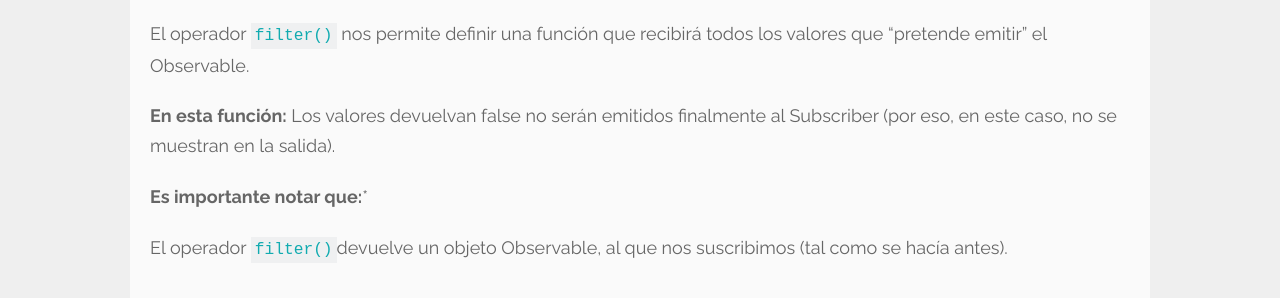
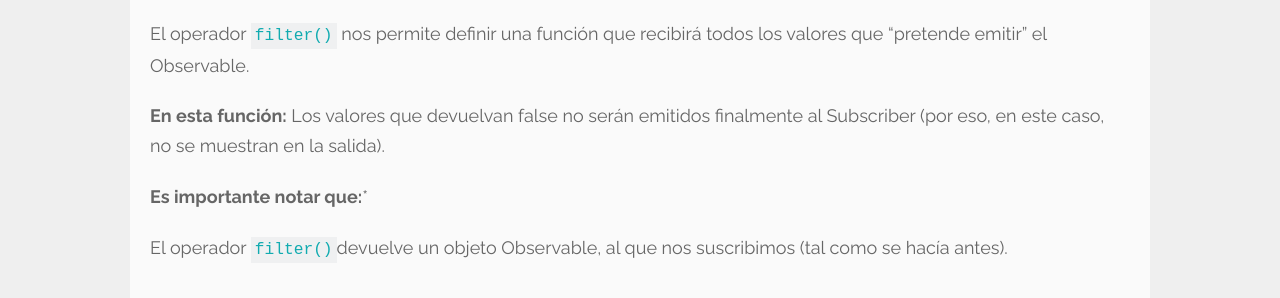
Before and after one commit to JCarlosR/jcarlosr.github.io, a Jekyll site: the page built from _posts/2017/2017-05-17-introduccion-rx-java-tutorial-android.markdown, in a window 1280 px wide and 900 px high, scrolled down 5111 px. Shown: the part 155-453 px from the top of the window. Built offline with Jekyll 4.4.1, drawn with Linux system fonts in a browser that asks for light colours; nearby versions of some CDN libraries; comment, search, counter and statistics services are not loaded; some of the changed text lies outside the part shown.

Commit message:
Fix typo

````diff
--- a/_posts/2017/2017-05-17-introduccion-rx-java-tutorial-android.markdown
+++ b/_posts/2017/2017-05-17-introduccion-rx-java-tutorial-android.markdown
@@ -188,7 +188,7 @@ Observable.just(1, 2, 3, 4, 5, 6) // números que recibe el Observable
 El operador ```filter()``` nos permite definir una función que recibirá todos los valores que "pretende emitir" el Observable.
 
 **En esta función:**
-Los valores devuelvan false no serán emitidos finalmente al Subscriber (por eso, en este caso, no se muestran en la salida).
+Los valores que devuelvan false no serán emitidos finalmente al Subscriber (por eso, en este caso, no se muestran en la salida).
 
 **Es importante notar que:***
 
````
Also changed, not shown: other parts of _posts/2017/2017-05-17-introduccion-rx-java-tutorial-android.markdown (+1 -1 lines).
